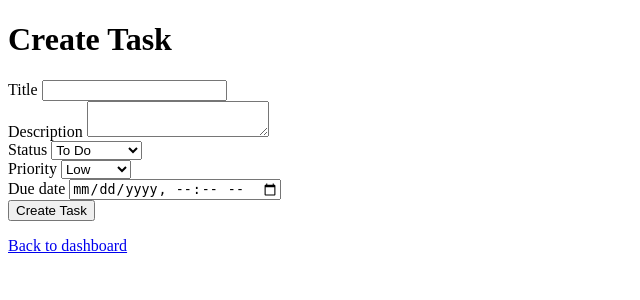
After one commit to nargesrezaii/task-manager-api, a Django app: page /tasks/create/ in a window 1280 px wide. The commit adds this page. Shown: the top 300 px of the page, without its empty margins (0-640 px from the left). Run offline with Django 5.2, Linux system fonts and the light colour scheme; the visitor is signed in with stand-in values (Sample User, id 1).

Commit message:
feat: add task creation to dashboard

```diff
--- /dev/null
+++ b/apps/dashboard/templates/dashboard/create_task.html
@@ -0,0 +1,76 @@
+<!DOCTYPE html>
+<html lang="en">
+<head>
+    <meta charset="UTF-8">
+    <title>Create Task | Task Manager</title>
+</head>
+
+<body>
+
+    <h1>Create Task</h1>
+
+    <form method="post">
+        {% csrf_token %}
+
+        <div>
+            <label for="title">Title</label>
+
+            <input type="text"
+                   id="title"
+                   name="title"
+                   maxlength="200"
+                   required>
+        </div>
+
+        <div>
+            <label for="description">Description</label>
+
+            <textarea id="description"
+                      name="description"></textarea>
+        </div>
+
+        <div>
+            <label for="status">Status</label>
+
+            <select id="status" name="status">
+                {% for value, label in statuses %}
+                <option value="{{ value }}">
+                    {{ label }}
+                </option>
+                {% endfor %}
+            </select>
+        </div>
+
+        <div>
+            <label for="priority">Priority</label>
+
+            <select id="priority" name="priority">
+                {% for value, label in priorities %}
+                <option value="{{ value }}">
+                    {{ label }}
+                </option>
+                {% endfor %}
+            </select>
+        </div>
+
+        <div>
+            <label for="due_date">Due date</label>
+
+            <input type="datetime-local"
+                   id="due_date"
+                   name="due_date">
+        </div>
+
+        <button type="submit">
+            Create Task
+        </button>
+    </form>
+
+    <p>
+        <a href="{% url 'dashboard' %}">
+            Back to dashboard
+        </a>
+    </p>
+
+</body>
+</html>
--- a/apps/dashboard/templates/dashboard/dashboard.html
+++ b/apps/dashboard/templates/dashboard/dashboard.html
@@ -14,6 +14,7 @@
             Welcome, {{ request.user.email }}
         </p>
 
+        <a href="{% url 'create-task' %}">Create Task</a>
         <a href="{% url 'logout' %}">Logout</a>
     </header>
 
--- a/apps/dashboard/urls.py
+++ b/apps/dashboard/urls.py
@@ -4,6 +4,7 @@ from apps.dashboard.views import (
     dashboard,
     login_view,
     logout_view,
+    create_task,
 )
 
 
@@ -11,4 +12,5 @@ urlpatterns = [
     path('', dashboard, name="dashboard"),
     path('login/', login_view, name="login"),
     path('logout/', logout_view, name="logout"),
+    path('tasks/create/', create_task, name="create-task"),
 ]
--- a/apps/dashboard/views.py
+++ b/apps/dashboard/views.py
@@ -1,3 +1,4 @@
+import stat
 from django.shortcuts import redirect, render
 from django.contrib.auth import authenticate, login, logout
 from django.contrib.auth.decorators import login_required
@@ -63,3 +64,34 @@ def dashboard(request):
         "dashboard/dashboard.html",
         context,
     )
+
+
+@login_required
+def create_task(request):
+    if request.method=="POST":
+        title = request.POST.get("title")
+        description = request.POST.get("description")
+        status = request.POST.get("status")
+        priority = request.POST.get("priority")
+        due_date = request.POST.get("due_date")
+
+        Task.objects.create(
+            owner = request.user,
+            title=title,
+            description=description,
+            status=status,
+            priority=priority,
+            due_date=due_date,
+        )
+        return redirect("dashboard")
+
+    context = {
+        "statuses": Task.Status.choices,
+        "priorities": Task.Priority.choices,
+    }
+
+    return render(
+        request,
+        "dashboard/create_task.html",
+        context,
+    )
```
